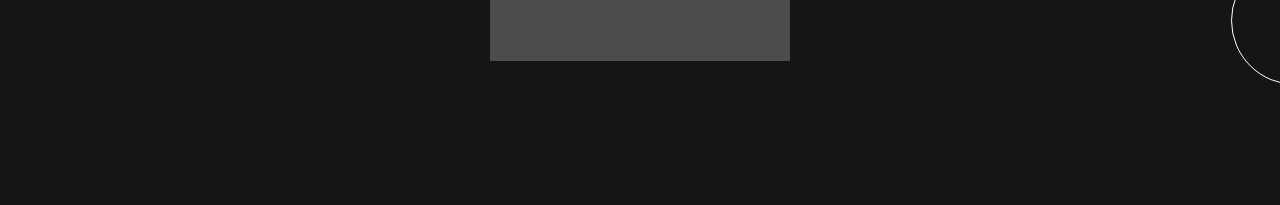
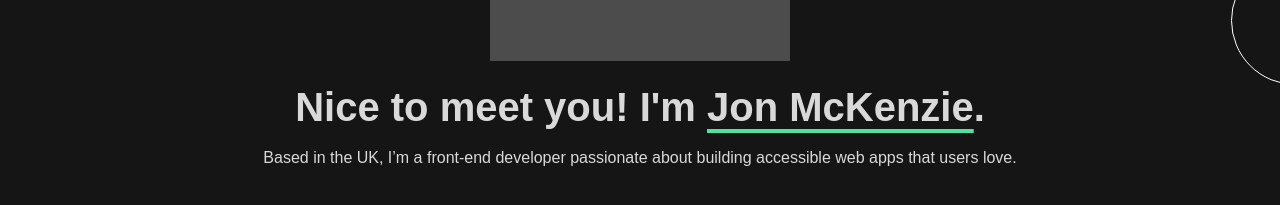
Before and after one commit to jonmc89/single-page-developer-portfolio, a plain HTML site: page index.html in a window 1280 px wide. Shown: the part 267-472 px from the top of the page. Drawn offline with Linux system fonts and the light colour scheme; placeholder pictures from the web are drawn by us.

Commit message:
content & style (Intro Section):
text and styling added to intro section.

Jon M

```diff
--- a/index.html
+++ b/index.html
@@ -45,6 +45,17 @@
                 alt=""
             />
         </header>
-        <main></main>
+        <main>
+            <section class="intro">
+                <h2>
+                    Nice to meet you! I'm
+                    <span class="name">Jon McKenzie</span>.
+                </h2>
+                <p class="intro-text">
+                    Based in the UK, I’m a front-end developer passionate about
+                    building accessible web apps that users love.
+                </p>
+            </section>
+        </main>
     </body>
 </html>
--- a/styles.css
+++ b/styles.css
@@ -29,7 +29,10 @@
 
 body {
     background-color: var(--black);
+    font-family: "SpaceGrotesk-Medium", Arial, Helvetica, sans-serif;
 }
+
+/* Header */
 
 header {
     align-items: center;
@@ -72,3 +75,35 @@ h1 {
     bottom: 0;
     right: -5rem;
 }
+
+/* Intro Section */
+
+.intro {
+    align-items: center;
+    display: flex;
+    flex-direction: column;
+    justify-content: center;
+    padding: 0 1.5rem;
+    text-align: center;
+}
+
+h2 {
+    font-size: 2.5rem;
+    margin-block-end: 1rem;
+}
+
+h2,
+.intro-text {
+    color: var(--light-grey);
+}
+
+.intro-text {
+    line-height: 150%;
+    width: 80%;
+}
+
+.name {
+    text-decoration: underline;
+    text-decoration-color: var(--green);
+    text-underline-offset: 0.5rem;
+}
```
